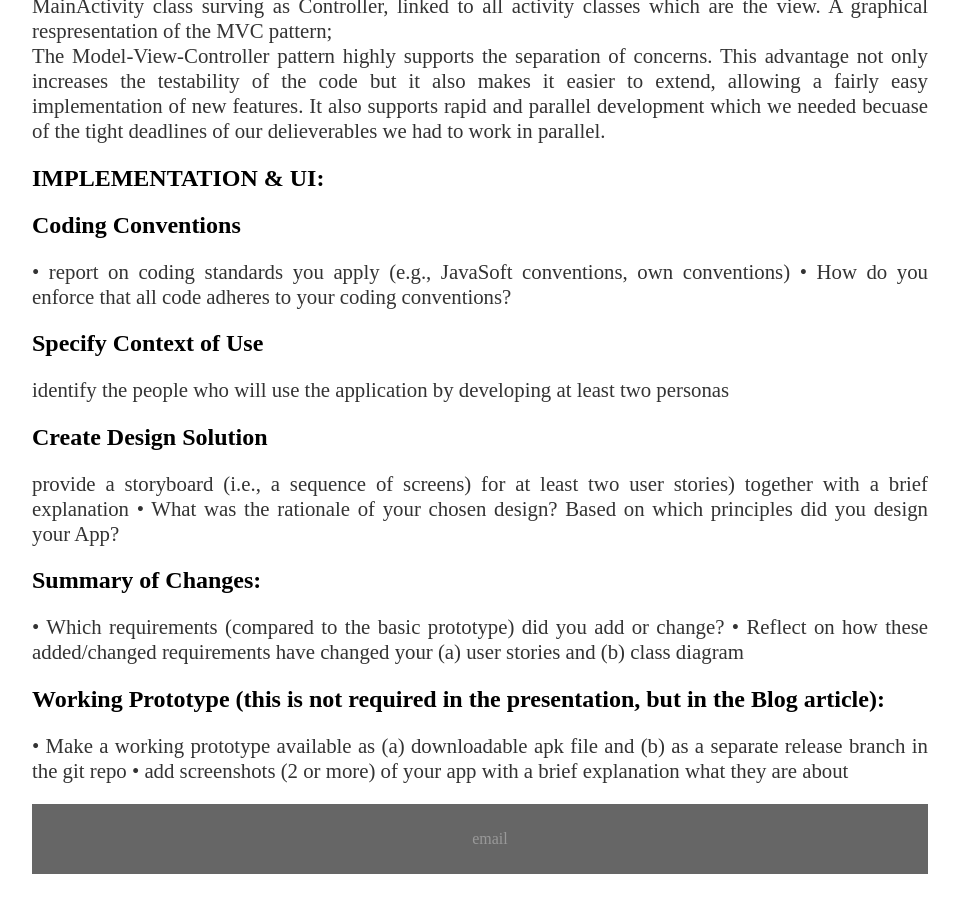
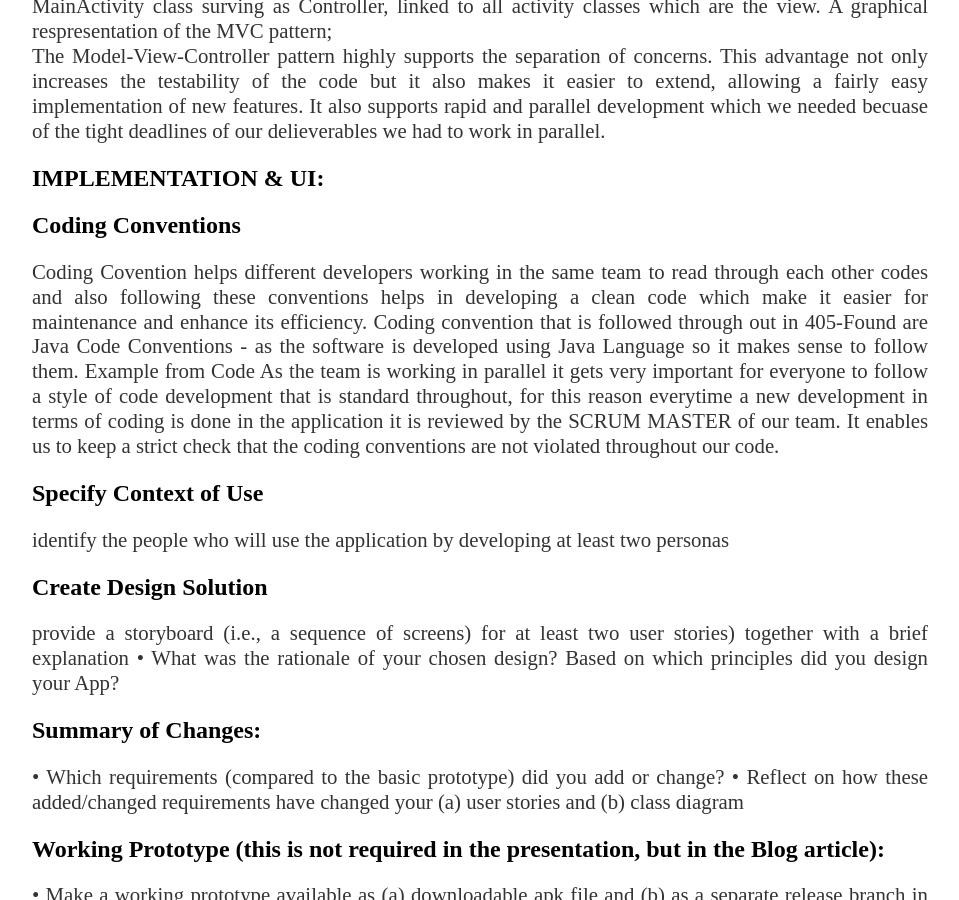
Before and after one commit to NadeemNicoR/TeamProjects, a Jekyll site: the page built from docs/_posts/2019-06-04-ISEE-2019-Advanced-Prototype-Presentation.md, in a window 1280 px wide and 900 px high, scrolled down 1583 px. Shown: the whole window, without its empty margins (160-1119 px from the left). Built offline with Jekyll 4.4.1, drawn with Linux system fonts in a browser that asks for light colours; our own code applies the rules of GitHub Pages for plain Markdown files; a file with an impossible date is left out.

Commit message:
Update 2019-06-04-ISEE-2019-Advanced-Prototype-Presentation.md

```diff
--- a/docs/_posts/2019-06-04-ISEE-2019-Advanced-Prototype-Presentation.md
+++ b/docs/_posts/2019-06-04-ISEE-2019-Advanced-Prototype-Presentation.md
@@ -37,10 +37,11 @@ The Model-View-Controller pattern highly supports the separation of concerns. Th
 <h2> Coding Conventions </h2>
 
 <p class="justify">
+Coding Covention helps different developers working in the same team to read through each other codes and also following these conventions helps in developing a clean code which make it easier for maintenance and enhance its efficiency. Coding convention that is followed through out in 405-Found are Java Code Conventions - as the software is developed using Java Language so it makes sense to follow them.
 
-• report on coding standards you apply (e.g., JavaSoft conventions, own conventions)
-• How do you enforce that all code adheres to your coding conventions?
+Example from Code
 
+As the team is working in parallel it gets very important for everyone to follow a style of code development that is standard throughout, for this reason everytime a new development in terms of coding is done in the application it is reviewed by the SCRUM MASTER of our team. It enables us to keep a strict check that the coding conventions are not violated throughout our code.
 
 
 </p>
```
